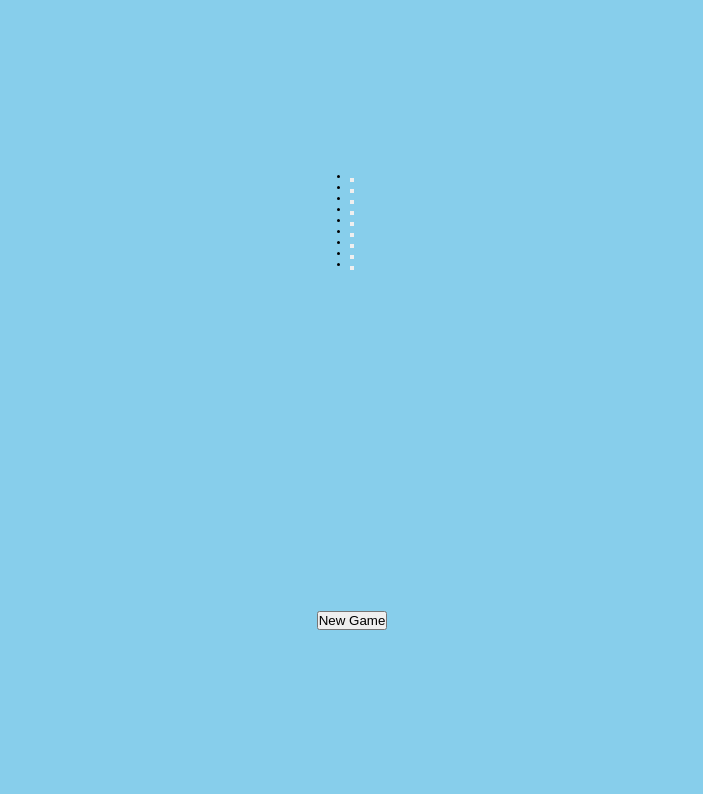
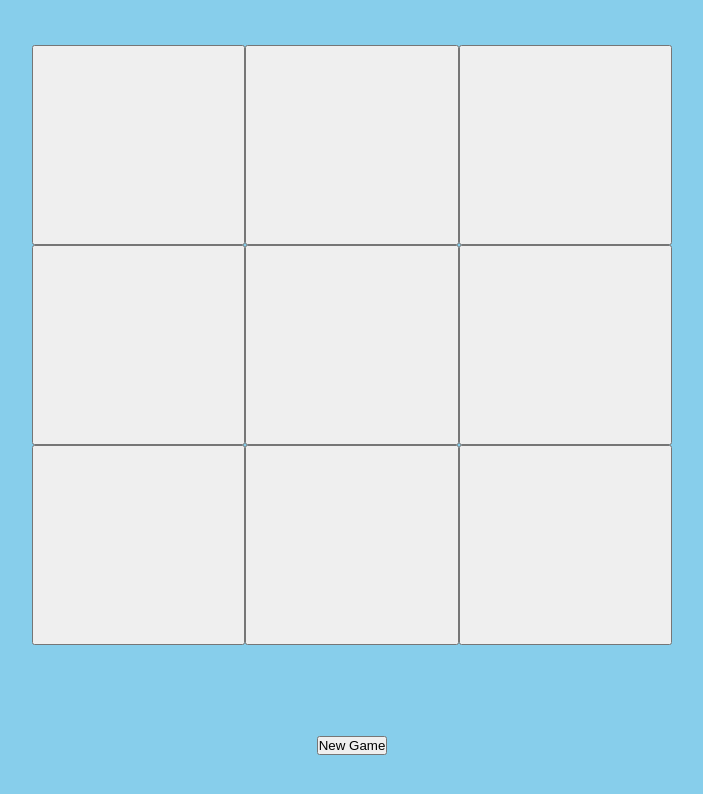
Before and after one commit to miriyan19425/game-tic-tac-toe, a React (Vite) app: page / in a window 1280 px wide. Shown: the top 794 px of the page, without its empty margins (288-991 px from the left). Built offline with nearby package versions, Linux system fonts and the light colour scheme.

Commit message:
Update GameBoard.jsx

```diff
--- a/src/components/GameBoard.jsx
+++ b/src/components/GameBoard.jsx
@@ -1,4 +1,5 @@
 import Button from './Button';
+import styles from './GameBoard.module.css';
 
 const emptyGameBoard = new Array(9).fill(null);
 const winCombs = [ [0,1,2], [3,4,5], [6,7,8], [0,3,6], [1,4,7], [2,5,8], [0,4,8], [2,4,6] ];
@@ -18,11 +19,13 @@ function checkWinner(board) {
 }
 
 function GameBoard({filledSquares, addNewMark}) {
+
   const currentGameBoard = fillGameBoard(filledSquares);
   const winIndexes = checkWinner(currentGameBoard);
+
   return  (
-    <ul className='board'>
-     { currentGameBoard.map( (mark, i) => <li className='square' key={i}><Button handleOnClick={() => addNewMark(i)} winIndxComb={winIndexes} indx={i}>{mark}</Button></li> ) }
+    <ul className={styles.board}>
+     { currentGameBoard.map( (mark, i) => <li className={styles.square} key={i}><Button handleOnClick={() => addNewMark(i)} winIndxComb={winIndexes} indx={i}>{mark}</Button></li> ) }
     </ul>
   );
 
```
